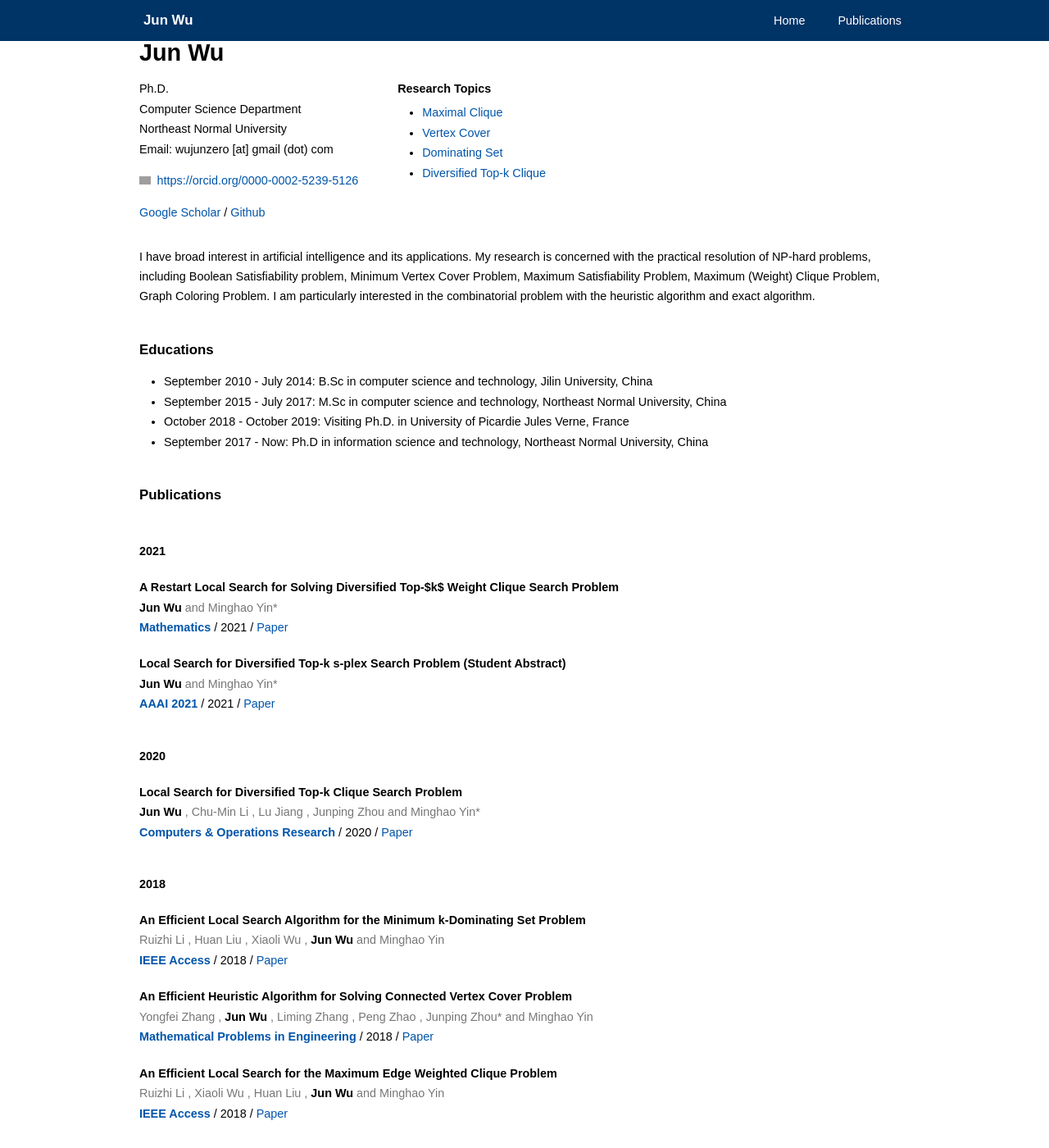
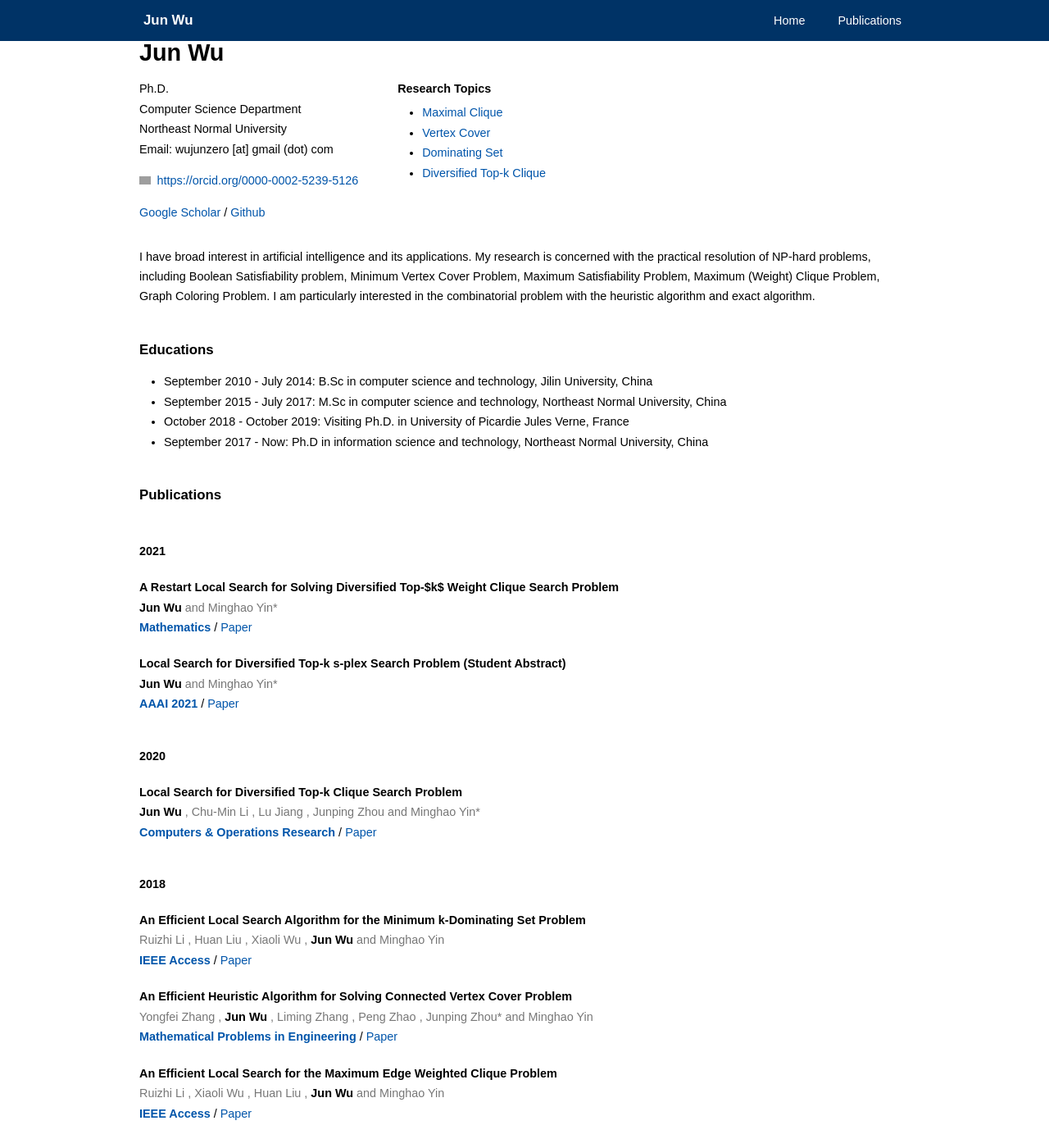
Before and after one commit to wujunzero/website, a Jekyll site: the page built from _posts/2021-10-21-A Restart Local Search for Solving Diversified Top-$k$ Weight Clique Search Problem.md, in a window 1280 px wide and 1400 px high, scrolled down 17 px. Shown: the whole window at 82% size. Built offline with Jekyll 4.4.1, drawn with Linux system fonts in a browser that asks for light colours; grey boxes are pictures that could not be loaded.

Commit message:
remove year

```diff
--- a/_includes/header.html
+++ b/_includes/header.html
@@ -156,7 +156,7 @@
               <div>
                 {% if post.venue %}
                 <span class="venue"><a href="{{ post.venueurl }}">{{ post.venue }}</a></span> /
-                <span>{{ post.date | date: "%Y" }}</span> /
+                <!-- <span>{{ post.date | date: "%Y" }}</span> / -->
                 {% endif %}
                 {% if post.paper %}
                 <span class="tag"><a href="{{ post.paper }}">Paper</a></span>
```
